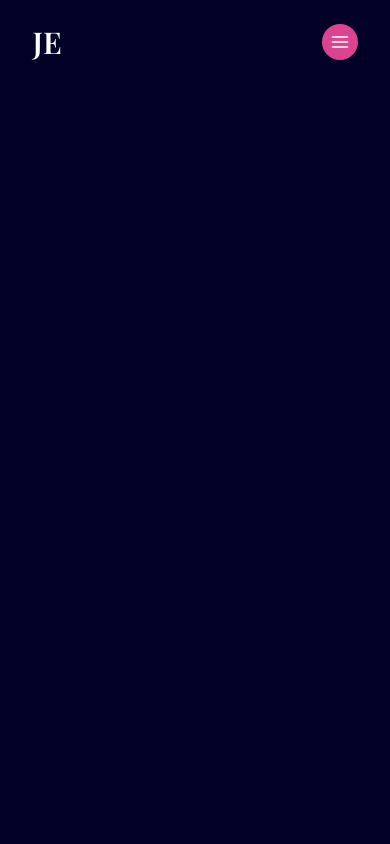
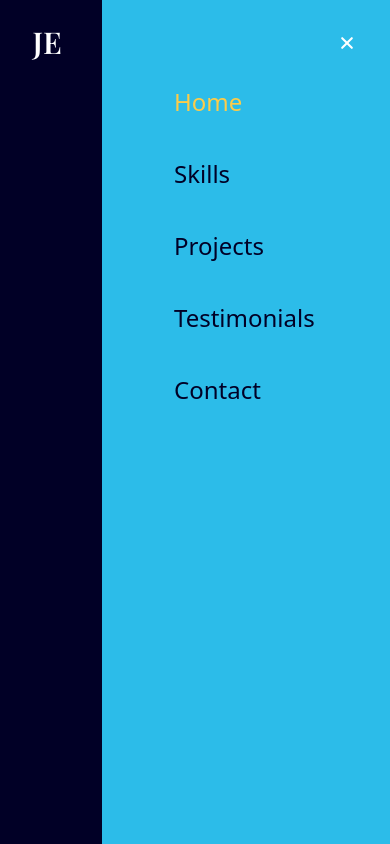
Before and after one commit to afiatamanna06/jane-esper, a React (Create React App) app: page / in a window 390 px wide. Both pictures are taken after a click on the button 339 px from the left and 42 px from the top of the page. Built offline with nearby package versions, Linux system fonts and the light colour scheme; the HTML template or start-up script is replaced by a standard one.

Commit message:
Add mobile navigation bar

```diff
--- a/src/components/navigation/NavBar.tsx
+++ b/src/components/navigation/NavBar.tsx
@@ -3,7 +3,8 @@ import AnchorLink from "react-anchor-link-smooth-scroll";
 import UseMediaQuery from "../../hooks/useMediaQuery";
 import { navData } from "./NavData";
 import NavLink from "./NavLink";
-import { FiMenu } from "react-icons/fi"
+import { FiMenu } from "react-icons/fi";
+import { IoClose } from "react-icons/io5";
 
 interface propTypes {
   selectedPage: any;
@@ -12,7 +13,7 @@ interface propTypes {
 
 function NavBar({ selectedPage, setSelectedPage }: propTypes) {
   const [isMenuToggled, setIsMenuToggled] = useState(false);
-  const isAboveSmallScreens = UseMediaQuery("(min-width: 768px)")
+  const isAboveSmallScreens = UseMediaQuery("(min-width: 768px)");
   return (
     <nav className={`z-40 w-full fixed top-0 py-6`}>
       <div className="flex items-center justify-between mx-auto w-5/6">
@@ -20,17 +21,47 @@ function NavBar({ selectedPage, setSelectedPage }: propTypes) {
         {isAboveSmallScreens ? (
           <div className="flex justify-between gap-16 font-opensans text-md font-semibold">
             {navData.map((page) => (
-                    <NavLink key={page} page={page} selectedPage={selectedPage} setSelectedPage={setSelectedPage} />
+              <NavLink
+                key={page}
+                page={page}
+                selectedPage={selectedPage}
+                setSelectedPage={setSelectedPage}
+              />
             ))}
           </div>
         ) : (
-                <button className="rounded-full bg-red p-2" onClick={() => setIsMenuToggled(!isMenuToggled)}>
+          <button
+            className="rounded-full bg-red p-2"
+            onClick={() => setIsMenuToggled(!isMenuToggled)}
+          >
             <FiMenu color="white" size={20} />
           </button>
         )}
+
+        {!isAboveSmallScreens && isMenuToggled && (
+          <div
+            className="fixed right-0 bottom-0 h-full bg-blue w-[18rem]"
+          >
+            <div className="flex justify-end p-8">
+              <button onClick={() => setIsMenuToggled(!isMenuToggled)}>
+                <IoClose color="white" size={22} />
+              </button>
+            </div>
+            <div className="flex flex-col gap-10 ml-[25%] text-2xl text-deep-blue">
+              {navData.map((page) => (
+                <NavLink
+                  key={page}
+                  page={page}
+                  selectedPage={selectedPage}
+                  setSelectedPage={setSelectedPage}
+                />
+              ))}
+            </div>
+          </div>
+        )}
       </div>
     </nav>
-  )
+  );
 }
 
 export default NavBar;
--- a/src/components/navigation/NavLink.tsx
+++ b/src/components/navigation/NavLink.tsx
@@ -12,7 +12,7 @@ function NavLink({ page, selectedPage, setSelectedPage }: propTypes) {
   return (
     <AnchorLink
       className={`${
-        selectedPage === lowerCasePage ? "text-yellow" : "text-white"
+        selectedPage === lowerCasePage ? "text-yellow" : ""
       } hover:text-yellow transition duration-500`}
       href={`#${lowerCasePage}`}
       onClick={() => setSelectedPage(lowerCasePage)}
```
Lines whose indentation alone changed are shown as unchanged.
